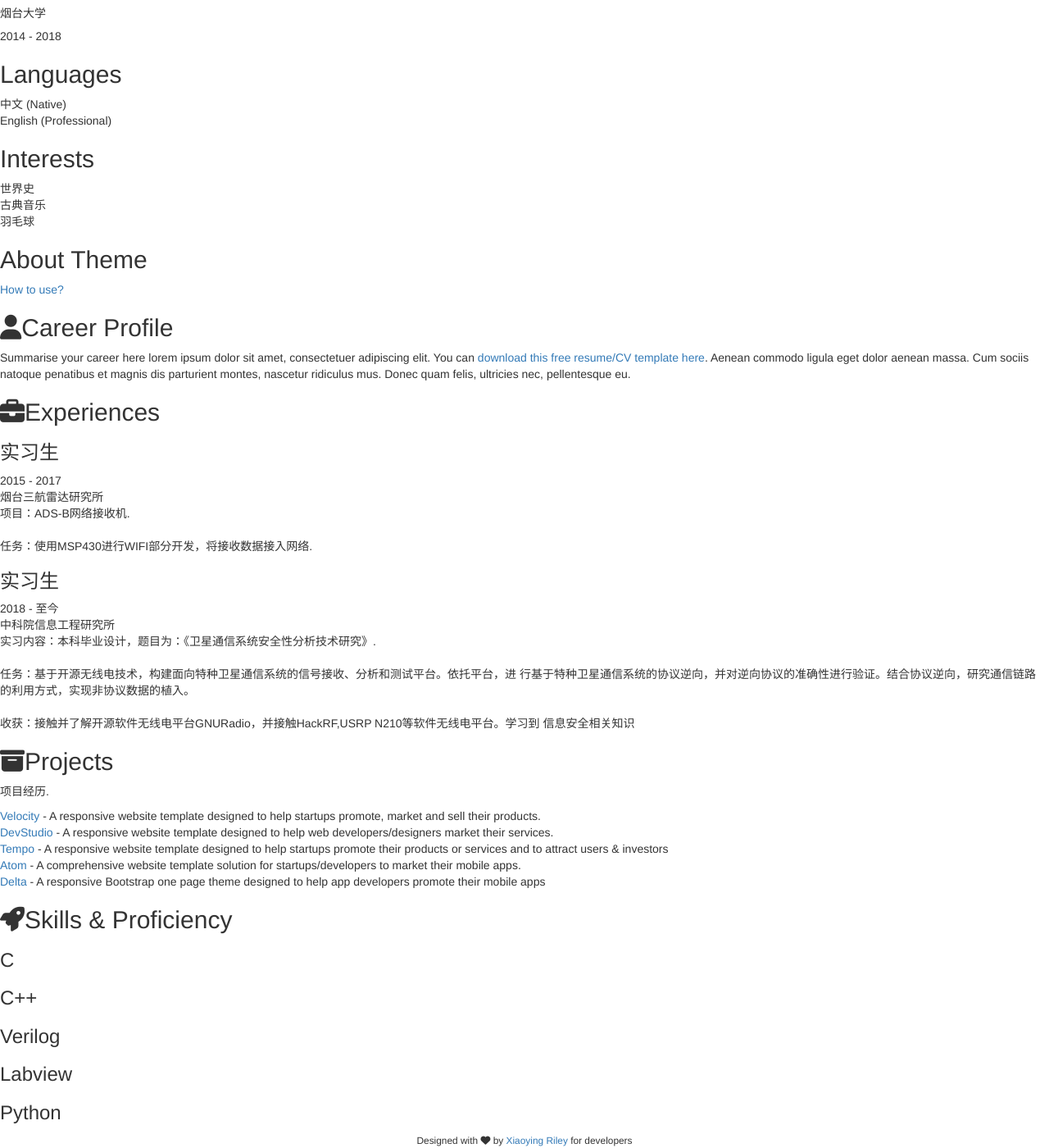
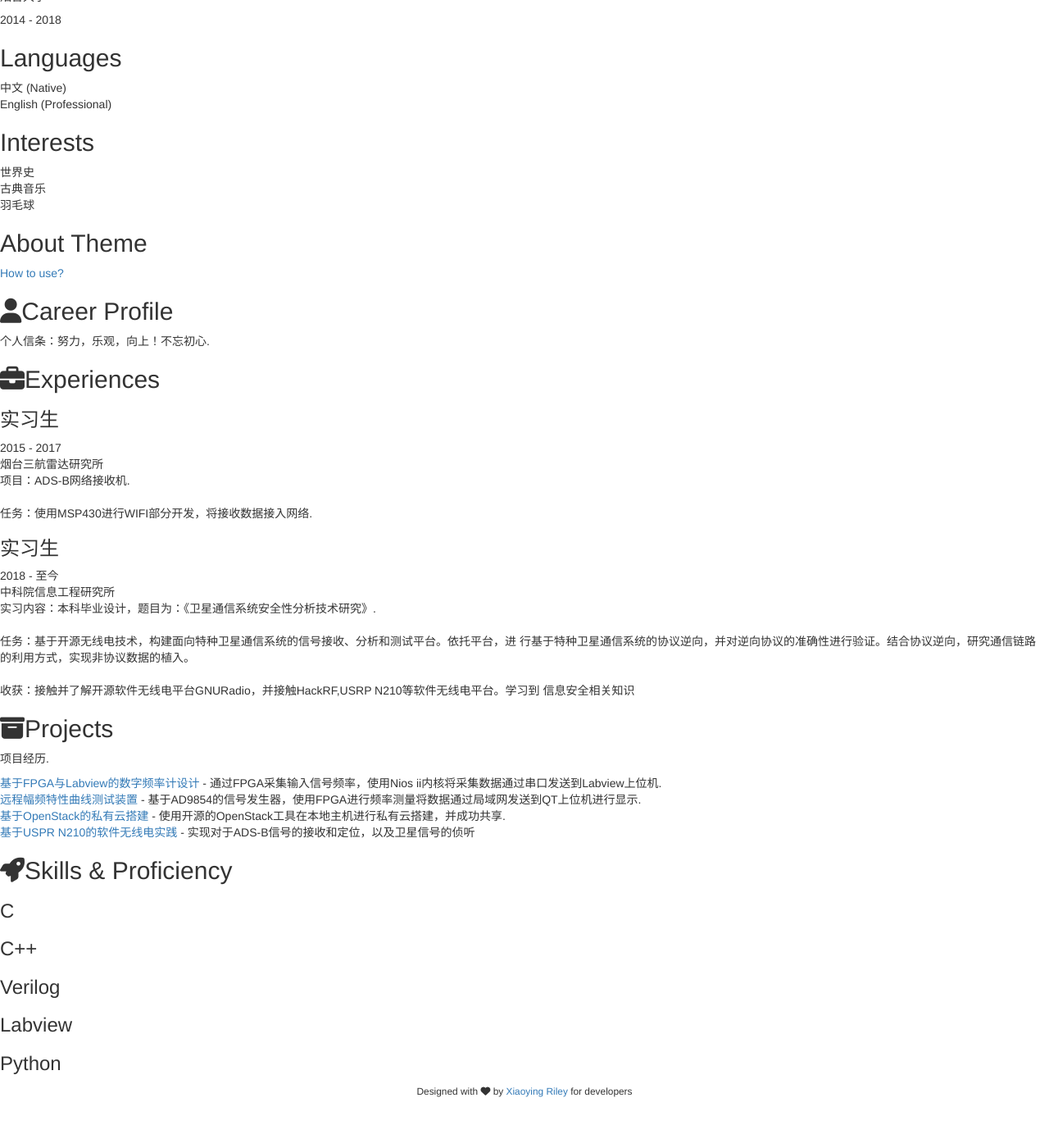
Before and after one commit to csqiaoxu/csqiaoxu.github.io, a Jekyll site: the page built from index.html, in a window 1280 px wide and 1400 px high, scrolled down 620 px. Shown: the whole window at 82% size. Built offline with Jekyll 4.4.1, drawn with Linux system fonts in a browser that asks for light colours; nearby versions of some CDN libraries; library files that are not in the unit come from our copies; after the commit the page ends 1960 px from its top, so only the background shows below that.

Commit message:
Change a lot

```diff
--- a/_config.yml
+++ b/_config.yml
@@ -14,10 +14,7 @@ baseurl: 'csqiaoxu.github.io' #change it according to your repository name
 name: Qiao Xu
 tagline: 本科在读
 pic: photo.png  #place a 100x100 picture inside /assets/images/ folder and provide the name of the file below
-summary: 'Summarise your career here lorem ipsum dolor sit amet, consectetuer adipiscing elit.
-You can <a href="#" target="_blank">download this free resume/CV template here</a>. Aenean
-commodo ligula eget dolor aenean massa. Cum sociis natoque penatibus et magnis dis parturient
-montes, nascetur ridiculus mus. Donec quam felis, ultricies nec, pellentesque eu.'
+summary: '个人信条：努力，乐观，向上！不忘初心.'
 
 #sidebar links
 email: 201457506105@ytu.edu.cn
@@ -25,7 +22,7 @@ phone: 15963511252
 website: blog.csdn.net/qq_27513221 #do not add http://
 linkedin: alandoe
 github: GerogeWilde
-twitter: '@webjeda'
+WeChat: 'qiaoxu1996628'
 #Update all the sections by editing the files inside _data folder.
 
 # Tracker
--- a/_data/projects.yml
+++ b/_data/projects.yml
@@ -2,22 +2,18 @@
   description: "项目经历."
 
 - project:
-  title: Velocity
+  title: 基于FPGA与Labview的数字频率计设计
   link: "#hook"
-  tagline: "A responsive website template designed to help startups promote, market and sell their products."
+  tagline: "通过FPGA采集输入信号频率，使用Nios ii内核将采集数据通过串口发送到Labview上位机."
 - project:
-  title: DevStudio
+  title: 远程幅频特性曲线测试装置
   link: "#"
-  tagline: "A responsive website template designed to help web developers/designers market their services."
+  tagline: "基于AD9854的信号发生器，使用FPGA进行频率测量将数据通过局域网发送到QT上位机进行显示."
 - project:
-  title: Tempo
+  title: 基于OpenStack的私有云搭建
   link: "#"
-  tagline: "A responsive website template designed to help startups promote their products or services and to attract users &amp; investors"
+  tagline: "使用开源的OpenStack工具在本地主机进行私有云搭建，并成功共享."
 - project:
-  title: Atom
+  title: 基于USPR N210的软件无线电实践
   link: "#"
-  tagline: "A comprehensive website template solution for startups/developers to market their mobile apps."
-- project:
-  title: Delta
-  link: "#"
-  tagline: "A responsive Bootstrap one page theme designed to help app developers promote their mobile apps"
+  tagline: "实现对于ADS-B信号的接收和定位，以及卫星信号的侦听"
```
